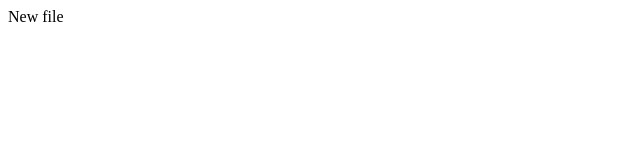
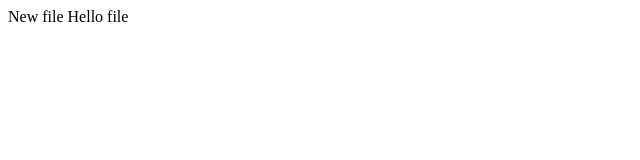
Before and after one commit to For-Family/5-ustal, a plain HTML site: page newfile.html in a window 1280 px wide. Shown: the full height of the page, 0-640 px from the left. Drawn offline with Linux system fonts and the light colour scheme.

Commit message:
Hello file writing

```diff
--- a/newfile.html
+++ b/newfile.html
@@ -8,5 +8,6 @@
 </head>
 <body>
     New file
+    Hello file
 </body>
 </html>
```
